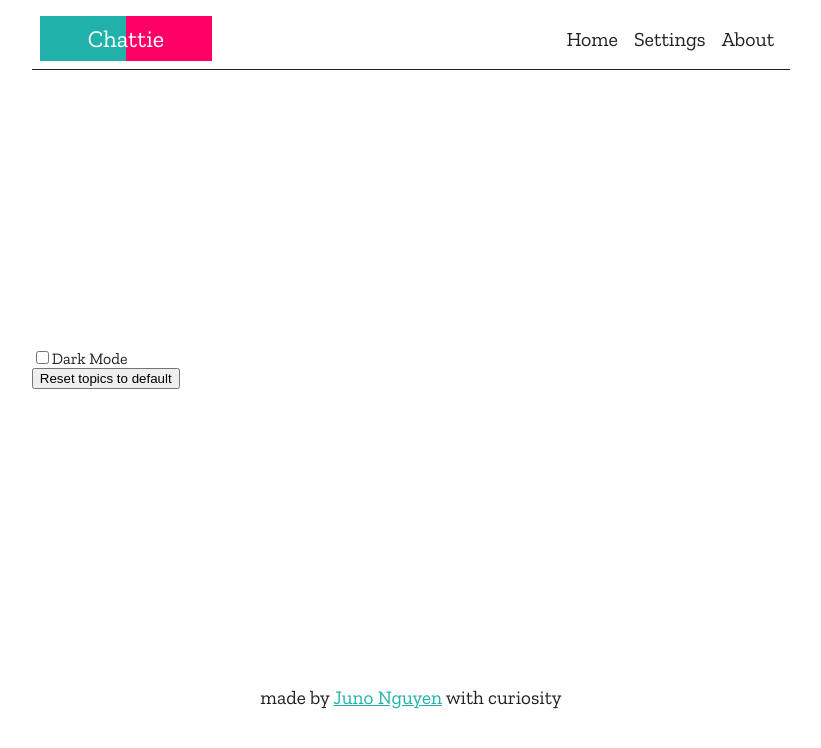
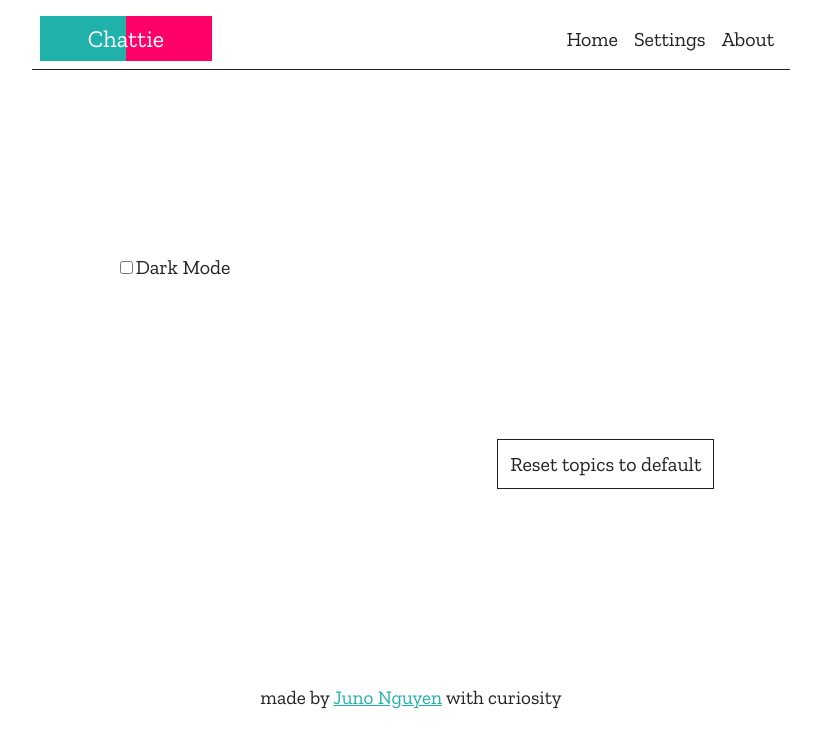
Before and after one commit to JunoNgx/chattie, a Vue app: page /settings in a window 1280 px wide. Shown: the top 748 px of the page, without its empty margins (229-1050 px from the left). Built offline with nearby package versions, Linux system fonts and the light colour scheme.

Commit message:
Implement further styling

```diff
--- a/src/components/Header.vue
+++ b/src/components/Header.vue
@@ -47,6 +47,7 @@
         // background-color: v.$acc-green
         background: linear-gradient(90deg, v.$acc-green 50%, v.$acc-magenta 50%)
         color: #fff
+        user-select: none
 
     &__navbar
         display: flex
--- a/src/views/About.vue
+++ b/src/views/About.vue
@@ -1,7 +1,32 @@
 <template>
-    <div class="about-content">
-        <p>
-            Chattie is a web application made by Juno Nguyen.
-        </p>
+    <div class="about">
+        <p><strong>Chattie</strong> is a conversational utility that provides prompts to conversations. Be it strangers at the airports, new co-workers, or romantic dates; here's where you get your conversation prompt fix.</p>
+
+        <p>This website is also a <strong>Progressive Web App</strong>, meaning it can launch directly from the home screen of your smartphone, and function as a native app. For more information, checkout the <a>Mozilla Developer Network's article</a>.</p>
+
     </div>
 </template>
+
+<style lang="sass">
+
+@use "../styles/mixins" as m
+@use "../styles/vars" as v
+
+.about
+    // border: 1px solid red
+
+    hyphens: auto
+    -moz-hyphens: auto
+    -webkit-hyphens: auto
+    -ms-hyphens: auto
+    -o-hyphens: auto
+
+    margin: auto
+    padding: 1rem
+    width: 70%
+    // height: 50%
+    font-size: 1.25rem
+    +m.mobile
+        width: 100%
+
+</style>
--- a/src/views/Home.vue
+++ b/src/views/Home.vue
@@ -136,6 +136,8 @@
 </script>
 
 <template>
+    <!-- <transition name="fade" mode="out-in">
+        <div> -->
             <!-- <Header
                 :showAboutDialog=showAboutDialog
                 :showSettingsDialog=showSettingsDialog
@@ -161,4 +163,6 @@
                 v-show=isShowingAboutDialog
                 :close=closeAboutDialog
             /> -->
+        <!-- </div>
+    </transition> -->
 </template>
--- a/src/views/Settings.vue
+++ b/src/views/Settings.vue
@@ -22,13 +22,20 @@
             updateDarkMode() {
                 // this.$emit('update-dark-mode', this.localDarkModeValue)
                 this.$store.commit("setIsDarkMode", this.localDarkModeValue)
+            },
+            resetDefaultHandler() {
+                if (confirm("This will reset your topic settings to default") === true) {
+                    this.$store.commit("resetDefault")
+                }
             }
         }
     })
 </script>
 
 <template>
-    <div>
+    <div class="settings">
+        <div class="settings__items">
+            <div class="settings__items__item">
                 <input
                     type="checkbox"
                     id="dark-mode-checkbox"
@@ -36,9 +43,12 @@
                     @change="updateDarkMode(this.localDarkModeValue)"
                 >
                 <label for="dark-mode-checkbox">Dark Mode</label>
-        <div class="settings-content">
+            </div>
+        </div>
+        <div class="settings__buttons">
             <button
-                @click='this.$store.commit("resetDefault")'
+                class="settings__buttons__button"
+                @click=resetDefaultHandler
             >
                 Reset topics to default
             </button>
@@ -48,4 +58,42 @@
 
 <style lang="sass">
 
+@use "../styles/mixins" as m
+@use "../styles/vars" as v
+
+.settings
+    // border: 1px solid red
+    margin: auto
+    padding: 1rem
+    width: 80%
+    height: 50%
+    font-size: 1.25rem
+    +m.mobile
+        width: 100%
+
+    &__items
+        // background-color: red
+        margin-bottom: 10rem
+
+        &__item
+            margin: 0.5rem
+
+    &__buttons
+        // position: relative
+
+        &__button
+            border: 1px solid v.$text-light
+            background-color: v.$bg-light
+            cursor: pointer
+            width: fit-content
+            font-family: v.$font-stack
+            font-size: 1.25rem
+            padding: 0.75rem
+            color: v.$text-light
+            float: right
+            +m.transition(color, background-color, width, height)
+
+            &:hover
+                background-color: v.$acc-green
+                color: v.$bg-light
 </style>
```
Lines whose indentation alone changed are shown as unchanged.
